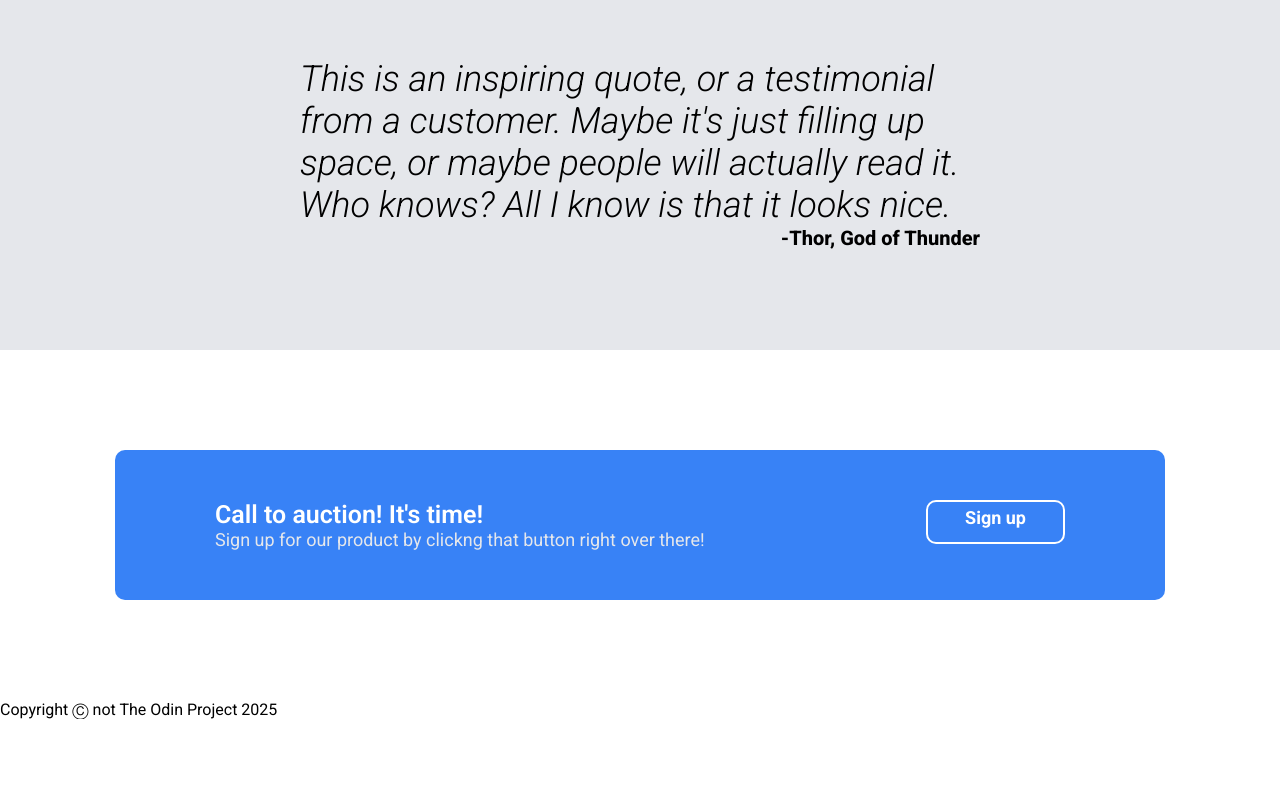
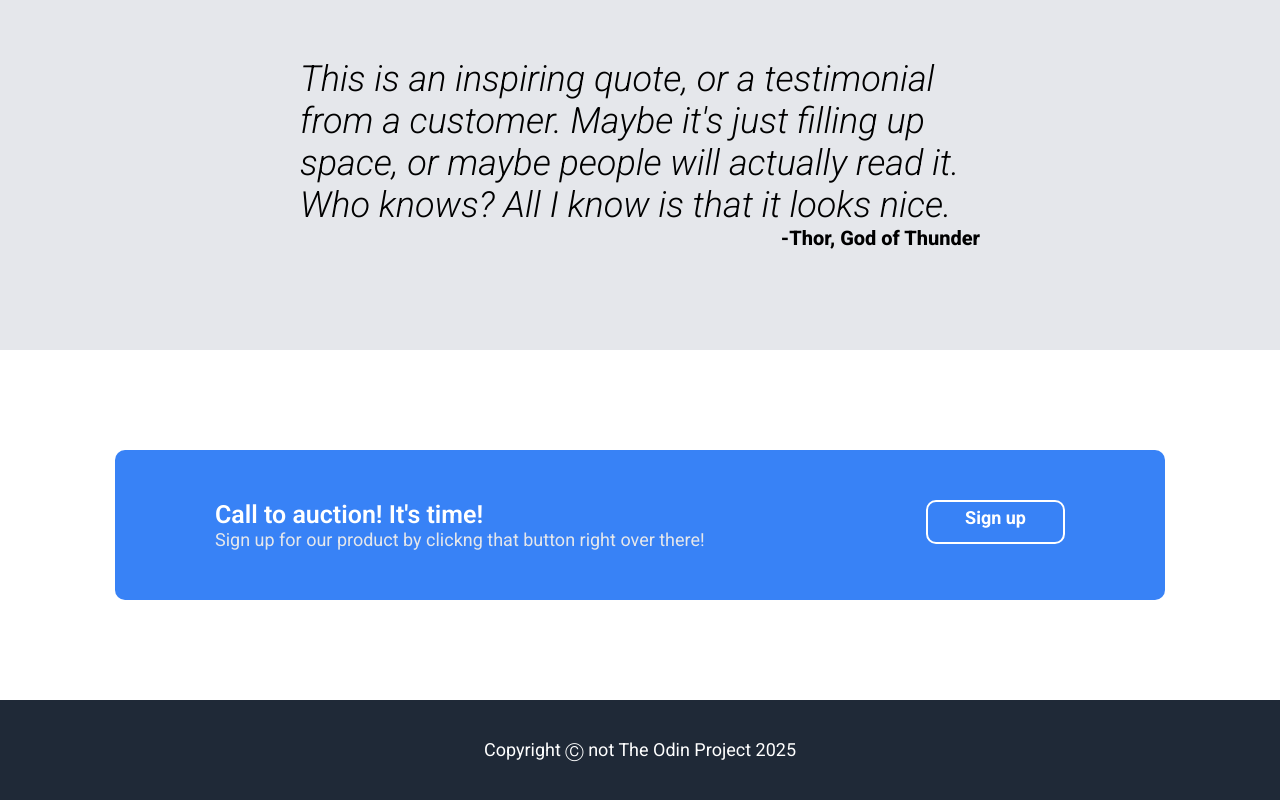
Before and after one commit to pidoras-arch/Landing_page, a plain HTML site: page index.html in a window 1280 px wide. Shown: the part 1077-1877 px from the top of the page. Before the commit the page ends 1796 px from the top, so only its background shows below. Drawn offline with Linux system fonts and the light colour scheme.

Commit message:
Design and style the footer
which is the last section of our page simple flex with a text in it

```diff
--- a/index.html
+++ b/index.html
@@ -63,7 +63,7 @@
         </div>
     </div>
     <div class="footer">
-        <p>Copyright Ⓒ not The Odin Project 2025</p>
+        <div class="copyright">Copyright Ⓒ not The Odin Project 2025</div>
     </div>
 </head>
 <body>
--- a/styles.css
+++ b/styles.css
@@ -172,3 +172,13 @@
 .prochure_text{
     padding-right: auto;
 }
+
+.footer{
+    height: 100px;
+    display : flex;
+    justify-content: center;
+    align-items: center;
+    background-color: #1F2937;
+    color: #FFFF;
+    font-size: 18px;
+}
```
